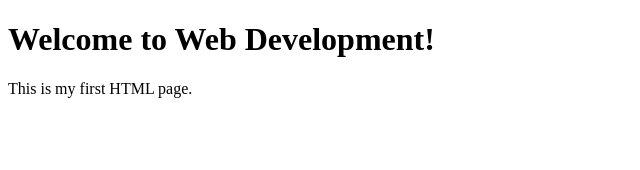
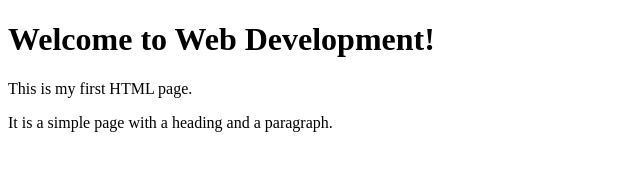
Before and after one commit to dennis-mulenga/-web-dev-lab, a plain HTML site: page index.html in a window 1280 px wide. Shown: the whole page, without its empty margins (0-640 px from the left). Drawn offline with Linux system fonts and the light colour scheme.

Commit message:
Update index.html

```diff
--- a/index.html
+++ b/index.html
@@ -9,5 +9,6 @@ initial-scale=1.0">
 <body>
 <h1>Welcome to Web Development!</h1>
 <p>This is my first HTML page.</p>
+<p>It is a simple page with a heading and a paragraph.</p>
 </body>
 </html>
```
